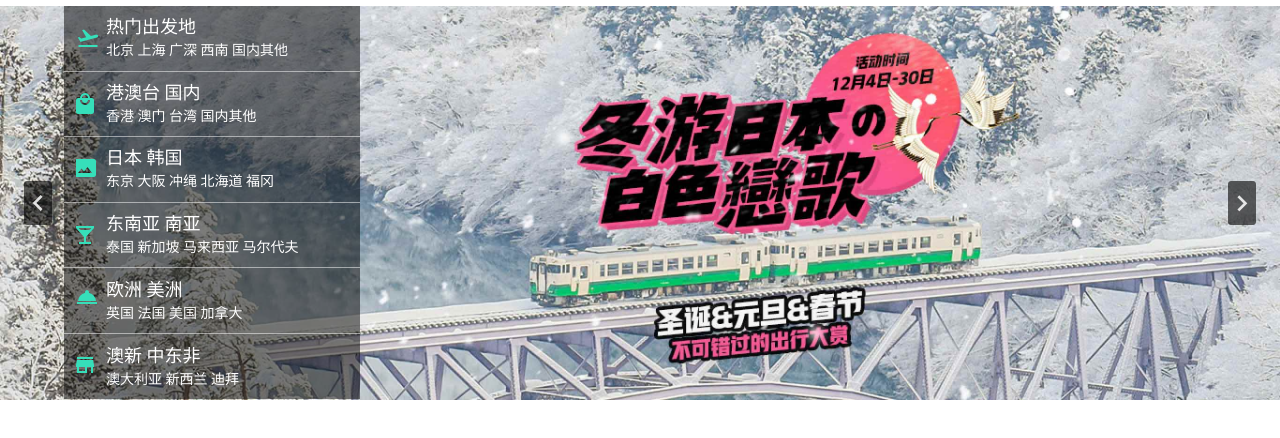
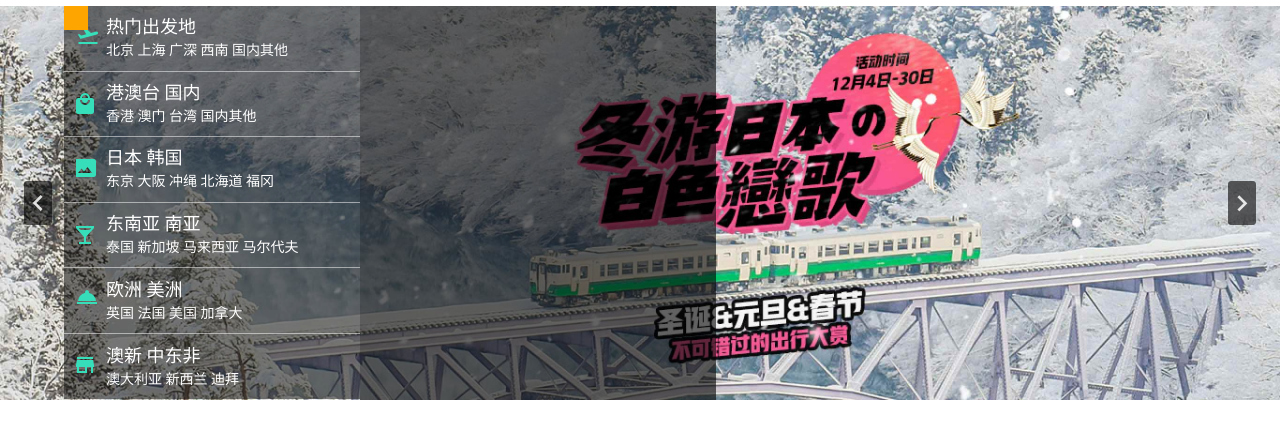
Before and after one commit to menghuafeng/mock_doctor, a plain HTML site: page 第四周-暮云游/index.html in a window 1280 px wide. Shown: the part 144-582 px from the top of the page. Drawn offline with Linux system fonts and the light colour scheme; a web font is replaced by a local one.

Commit message:
20201202-暮云游项目-箭头

```diff
--- a/第四周-暮云游/css/travel.css
+++ b/第四周-暮云游/css/travel.css
@@ -268,6 +268,9 @@
     box-sizing: border-box;
     border-bottom: 1px solid rgba(256, 256, 256, 0.5);
 }
+.banner .center-warp .banner-nav ul>li:hover {
+    background-color: rgba(0, 0, 0, 0.6);
+}
 .banner .center-warp .banner-nav ul>li:last-child {
     border: none;
 }
@@ -300,17 +303,14 @@
     margin-left: -30px;
 }
 .banner .center-warp .banner-nav ul>li dl.hot::before {
-    position: absolute;
     background-image: url("../images/icons.png");
-    background-position: -28px -396px;
+    background-position: -28px -399px;
 }
 .banner .center-warp .banner-nav ul>li dl.hk::before {
-    position: absolute;
     background-image: url("../images/icons.png");
     background-position: -28px -216px;
 }
 .banner .center-warp .banner-nav ul>li dl.jp::before {
-    position: absolute;
     background-image: url("../images/icons.png");
     background-position: -28px -170px;
 }
@@ -326,3 +326,20 @@
     background-image: url("../images/icons.png");
     background-position: -28px -304px;
 }
+/* 向右的箭头 TODO*/
+.banner .center-warp .banner-nav ul>li .arrow {
+    position: absolute;
+    width: 24px;
+    height: 24px;
+    top: 0;
+    left: 0;
+    background-color: orange;
+}
+.banner .center-warp .banner-nav .menu-box {
+    position: absolute;
+    top: 0;
+    left: 296px;
+    width: 356px;
+    height: 100%;
+    background-color: rgba(0, 0, 0, 0.6);
+}
--- a/第四周-暮云游/index.html
+++ b/第四周-暮云游/index.html
@@ -192,6 +192,10 @@
                                 <em>国内其他</em>
                             </dd>
                         </dl>
+                        <em class="arrow">
+                            <i></i>
+                            <b></b>
+                        </em>
                     </li>
                     <li>
                         <dl class="hk">
@@ -249,6 +253,9 @@
                         </dl>
                     </li>
                 </ul>
+                <div class="menu-box">
+
+                </div>
             </nav>
         </div>
     </section>
```
